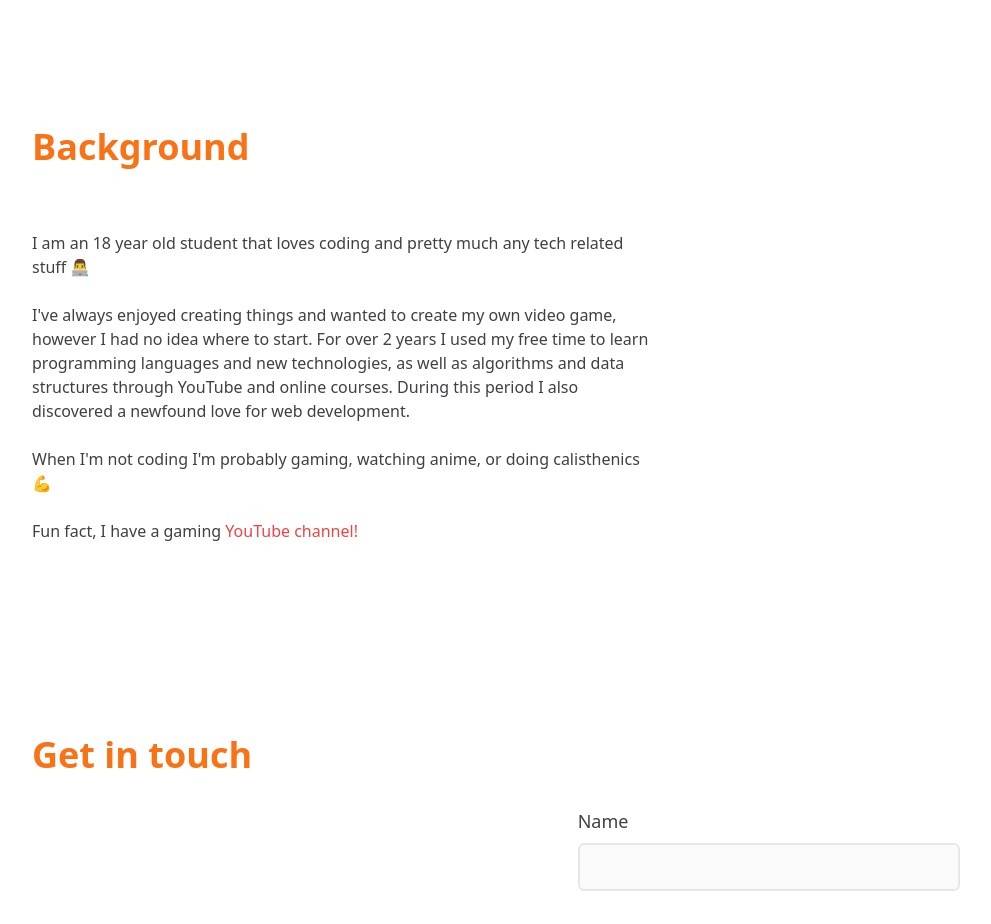
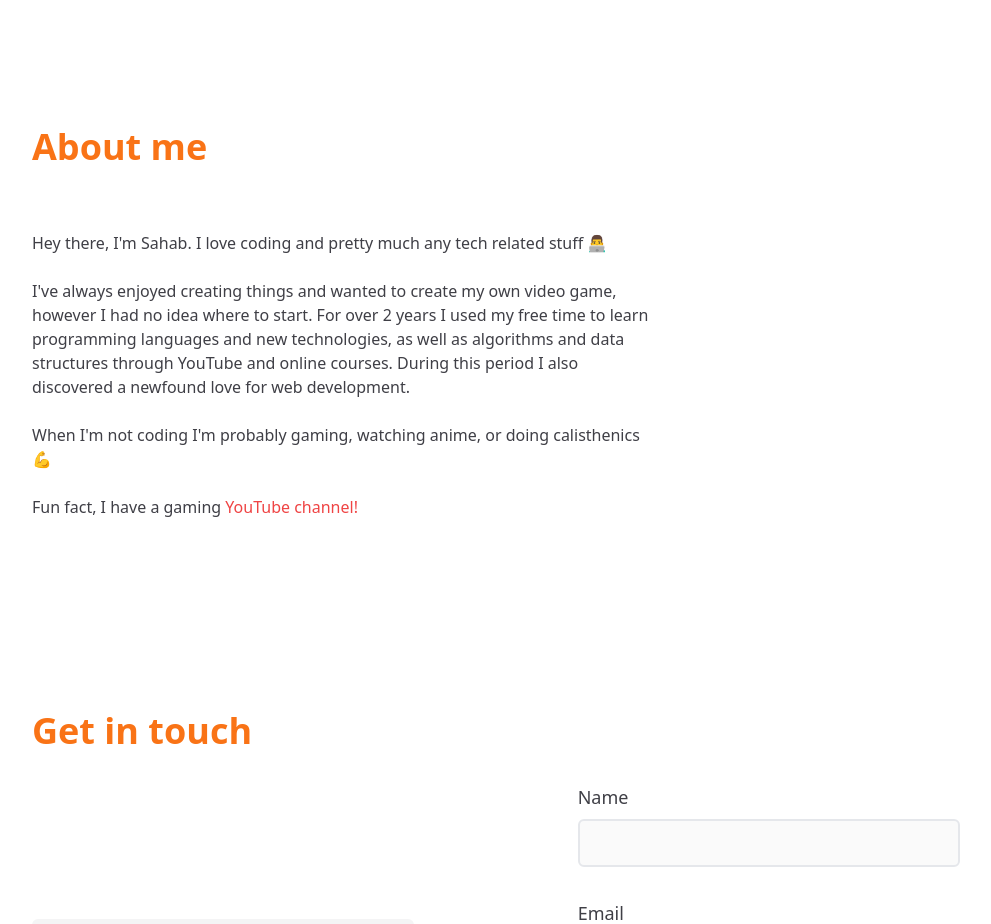
Before and after one commit to FPLCodes/Personal-portfolio, a Next.js app: page / in a window 1280 px wide. Shown: the part 4500-5424 px from the top of the page, without its empty margins (144-1135 px from the left). Built offline with nearby package versions, Linux system fonts and the light colour scheme.

Commit message:
Changed 'background' to 'about me' & slightly changed contents

```diff
--- a/pages/index.tsx
+++ b/pages/index.tsx
@@ -508,11 +508,11 @@ const Home: NextPage = () => {
           data-aos-once="true"
           className="mt-60 w-full px-4"
         >
-          <h1 className="text-4xl font-bold text-orange-500">Background</h1>
+          <h1 className="text-4xl font-bold text-orange-500">About me</h1>
           <div className="pt-16 font-light space-y-6 lg:w-2/3">
             <p>
-              I am an <b>18 year old student</b> that loves coding and pretty
-              much any tech related stuff 👨‍💻
+              Hey there, I'm Sahab. I love coding and pretty much any tech
+              related stuff 👨‍💻
             </p>
             <p>
               I've always enjoyed creating things and wanted to create my own
```
